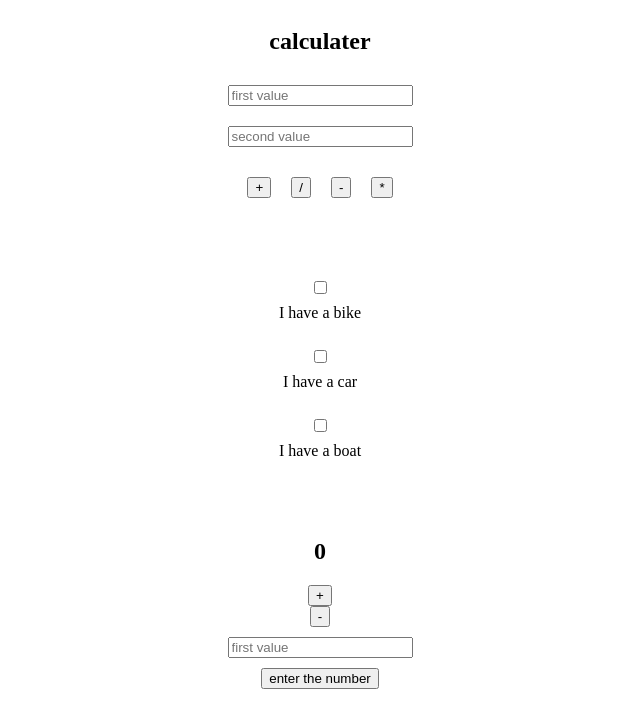
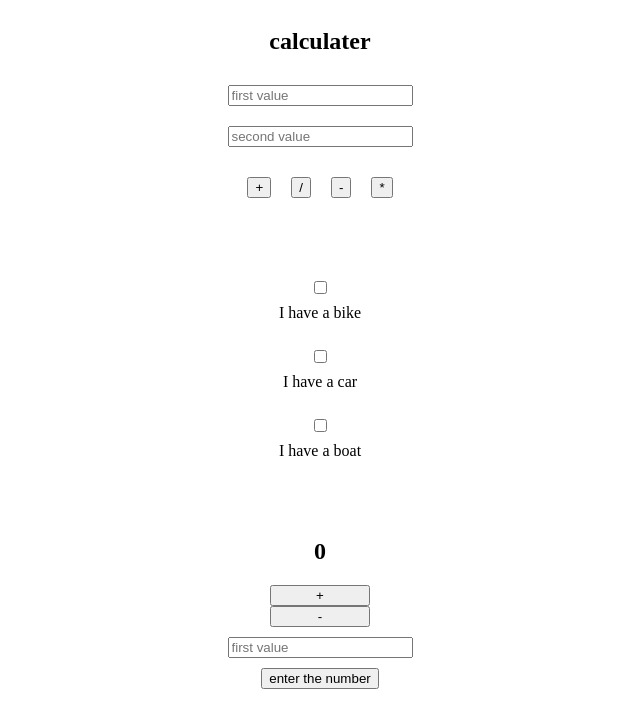
Before and after one commit to Eyadtl/lateNighCalculator, a plain HTML site: page index.html in a window 1280 px wide. Shown: the whole page, without its empty margins (320-960 px from the left). Drawn offline with Linux system fonts and the light colour scheme.

Commit message:
Update style.css

```diff
--- a/style.css
+++ b/style.css
@@ -24,3 +24,11 @@ input {
 .eq button {
     margin: 10px;
 }
+
+.plus-1 {
+    width: 100px;
+}
+
+.minus-1 {
+    width: 100px;
+}
```
